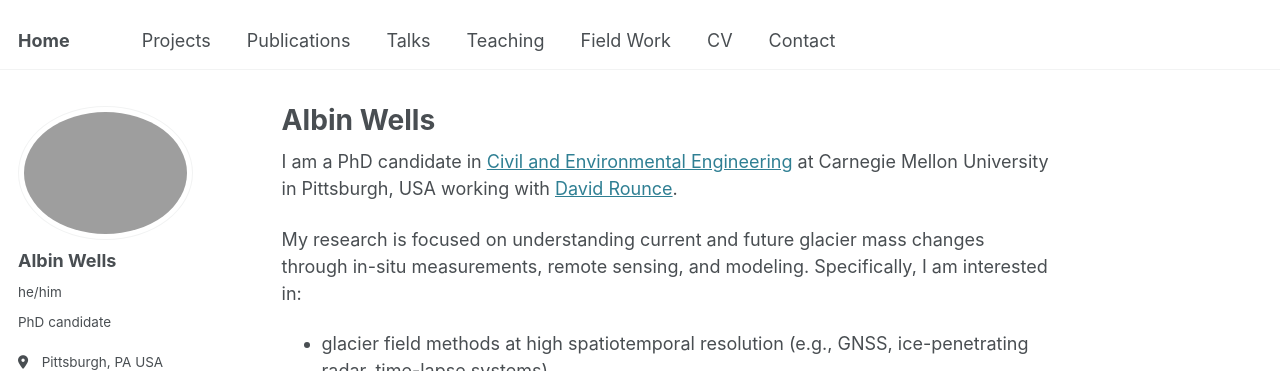
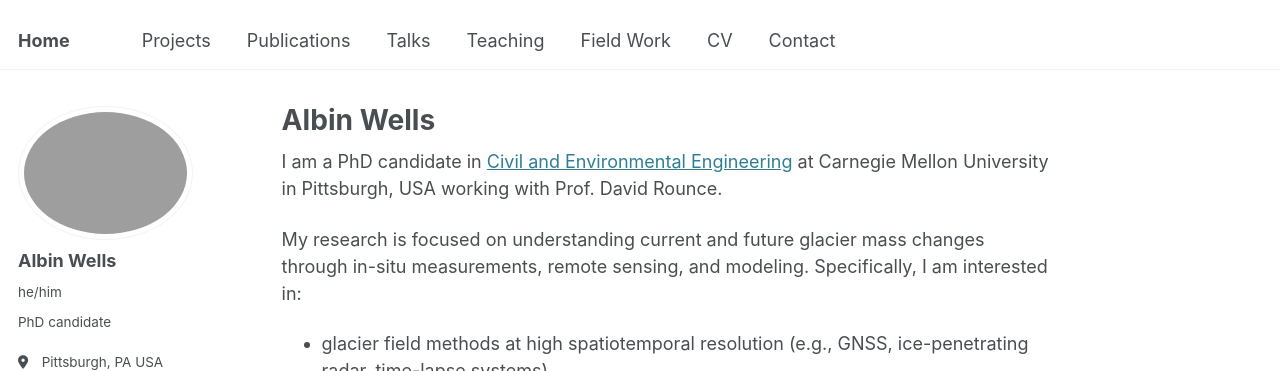
Before and after one commit to albinwwells/albinwwells.github.io, a Jekyll site: the page built from _pages/about.md, in a window 1280 px wide and 900 px high. Shown: the top 371 px of the window. Built offline with Jekyll 4.4.1, drawn with Linux system fonts in a browser that asks for light colours; some web fonts are replaced.

Commit message:
Update about.md

```diff
--- a/_pages/about.md
+++ b/_pages/about.md
@@ -7,7 +7,7 @@ redirect_from:
   - /about.html
 ---
 
-I am a PhD candidate in [Civil and Environmental Engineering](https://cee.engineering.cmu.edu/) at Carnegie Mellon University in Pittsburgh, USA working with [David Rounce](https://www.cmu.edu/cee/cryotartans/index.html).
+I am a PhD candidate in [Civil and Environmental Engineering](https://cee.engineering.cmu.edu/) at Carnegie Mellon University in Pittsburgh, USA working with Prof. David Rounce.
 
 My research is focused on understanding current and future glacier mass changes through in-situ measurements, remote sensing, and modeling. Specifically, I am interested in:
 - glacier field methods at high spatiotemporal resolution (e.g., GNSS, ice-penetrating radar, time-lapse systems)
```
